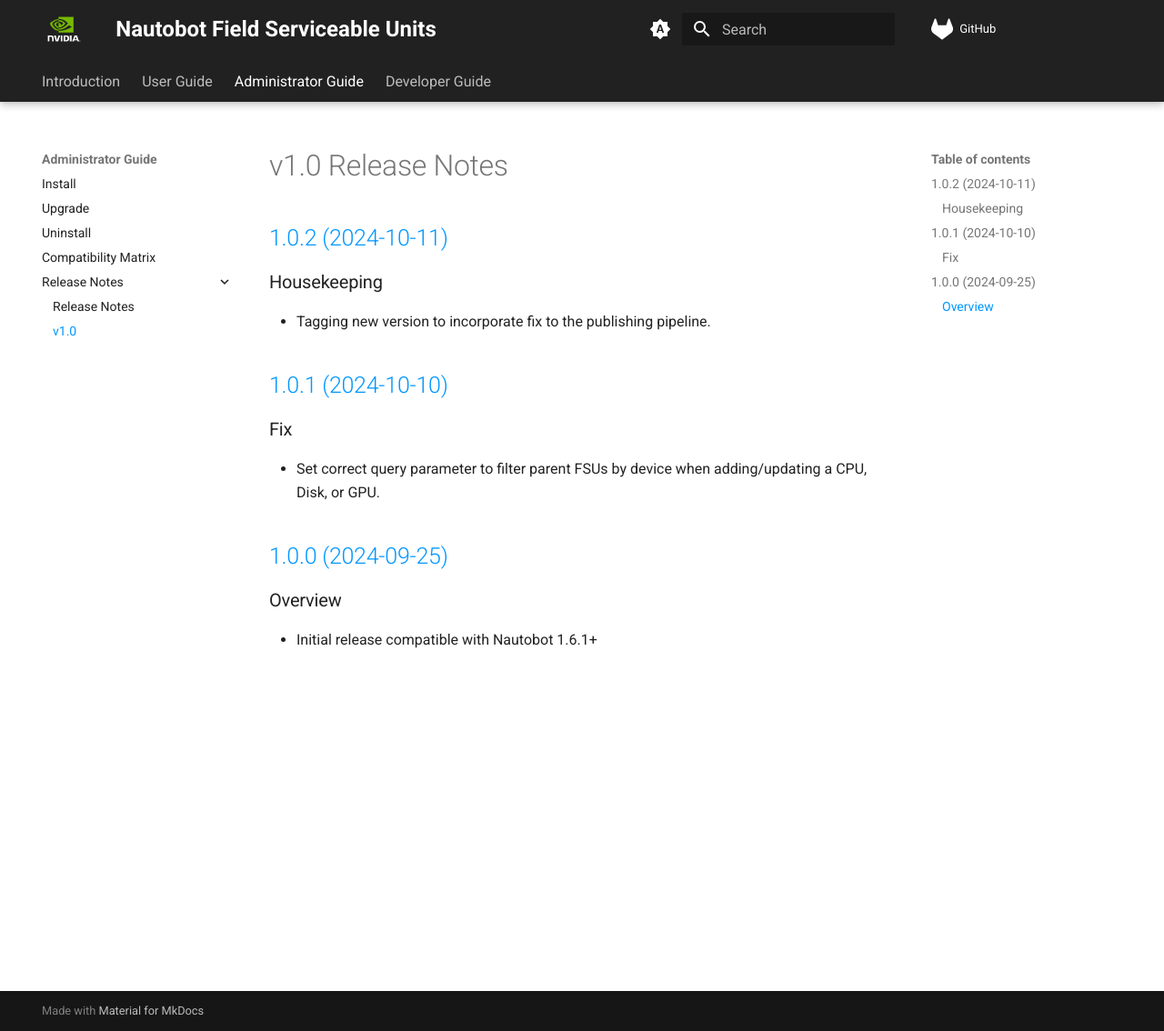
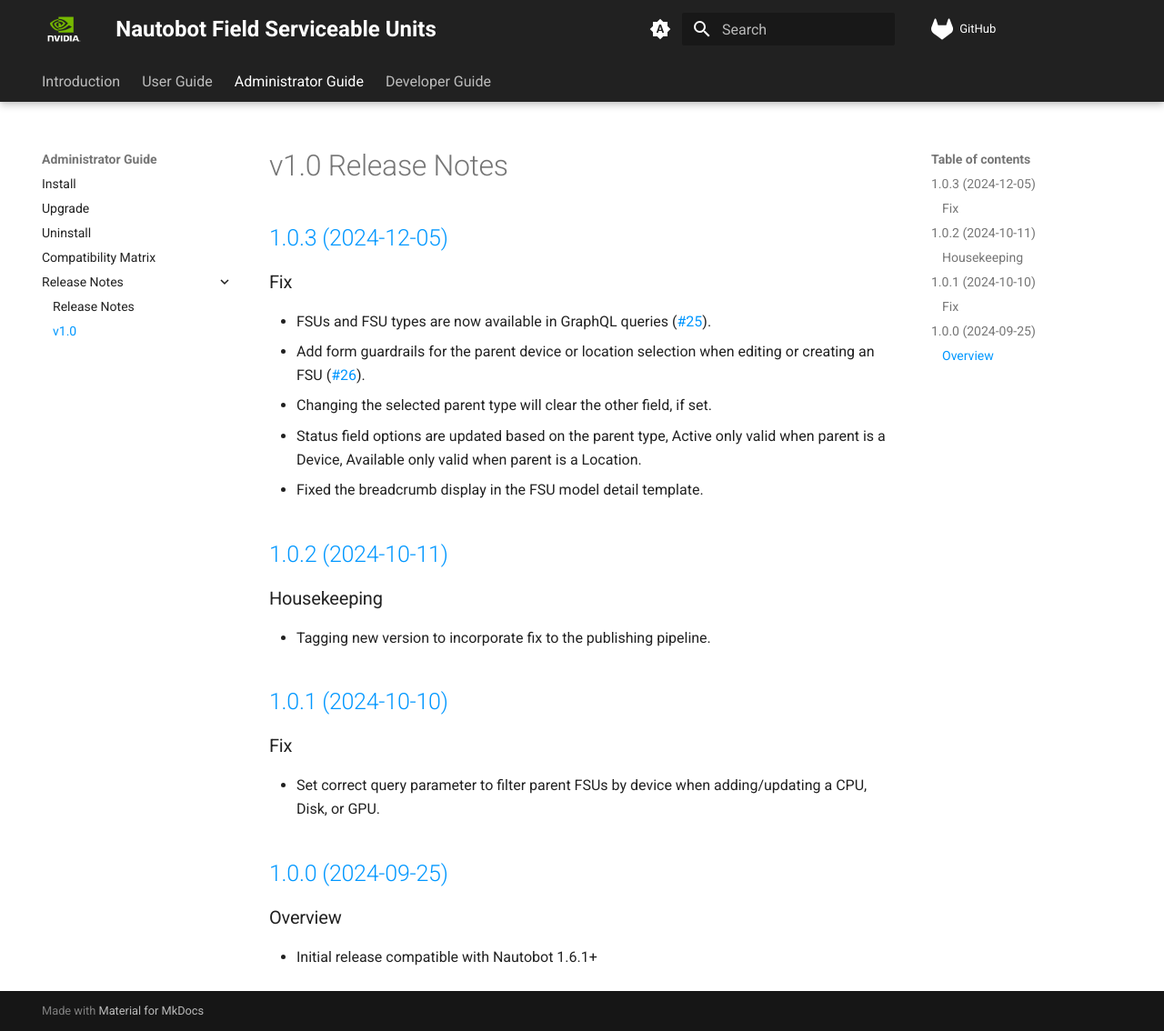
Before and after one commit to NVIDIA/nautobot-app-fsus, an MkDocs documentation site: the page built from docs/admin/release_notes/version_1.0.md, in a window 1280 px wide and 1134 px high. Shown: the whole window at 91% size. Built offline with MkDocs 1.6.1 and Material for MkDocs 9.7.7, drawn with Linux system fonts in a browser that asks for light colours; comment, search, counter and statistics services are not loaded.

Commit message:
Set version and update release notes for v1.0.3
Signed-off-by: Mark Troyer <mtroyer@nvidia.com>

```diff
--- a/docs/admin/release_notes/version_1.0.md
+++ b/docs/admin/release_notes/version_1.0.md
@@ -1,4 +1,14 @@
 # v1.0 Release Notes
+
+## [1.0.3 (2024-12-05)](https://github.com/NVIDIA/nautobot-app-fsus/releases/tag/v1.0.3)
+
+### Fix
+
+- FSUs and FSU types are now available in GraphQL queries ([#25](https://github.com/NVIDIA/nautobot-app-fsus/issues/25)).
+- Add form guardrails for the parent device or location selection when editing or creating an FSU ([#26](https://github.com/NVIDIA/nautobot-app-fsus/issues/26)).
+  - Changing the selected parent type will clear the other field, if set.
+  - Status field options are updated based on the parent type, Active only valid when parent is a Device, Available only valid when parent is a Location.
+- Fixed the breadcrumb display in the FSU model detail template.
 
 ## [1.0.2 (2024-10-11)](https://github.com/NVIDIA/nautobot-app-fsus/releases/tag/v1.0.2)
 
--- a/pyproject.toml
+++ b/pyproject.toml
@@ -1,6 +1,6 @@
 [tool.poetry]
 name = "nautobot-fsus"
-version = "1.0.3a0"
+version = "1.0.3"
 description = "Field Serviceable Units for Nautobot"
 authors = ["Mark Troyer <mtroyer@nvidia.com>"]
 maintainers = ["Mark Troyer <mtroyer@nvidia.com>"]
```
